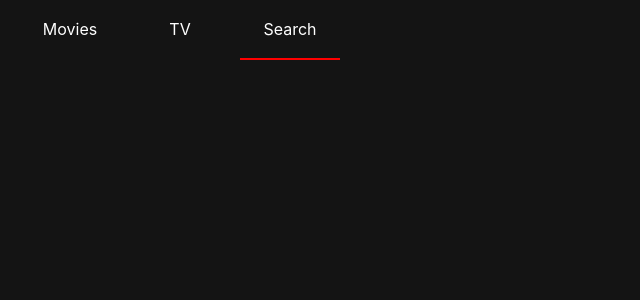
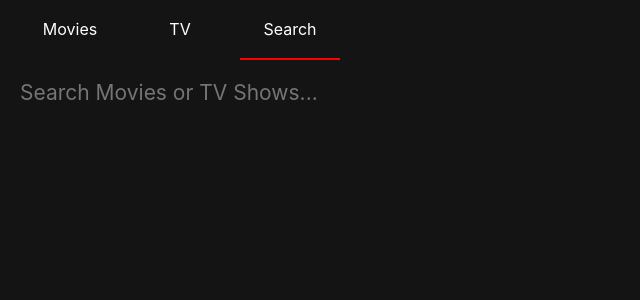
Before and after one commit to DoGukKim/DGFLIX, a React (Create React App) app: page /search in a window 1280 px wide. Shown: the top 300 px of the page, without its empty margins (0-640 px from the left). Built offline with nearby package versions, Linux system fonts and the light colour scheme.

Commit message:
UpdateSearchPresenter

```diff
--- a/src/Routes/Home/HomePresenter.js
+++ b/src/Routes/Home/HomePresenter.js
@@ -15,21 +15,21 @@ const HomePresenter = ({ nowPlaying, popular, upcoming, error, loading }) =>
       {nowPlaying && nowPlaying.length > 0 && (
         <Section title="Now Playing">
           {nowPlaying.map(movie => (
-            <span>{movie.title}</span>
+            <span key={movie.id}>{movie.title}</span>
           ))}
         </Section>
       )}
       {upcoming && upcoming.length > 0 && (
         <Section title="Upcoming">
           {upcoming.map(movie => (
-            <span>{movie.title}</span>
+            <span key={movie.id}>{movie.title}</span>
           ))}
         </Section>
       )}
       {popular && popular.length > 0 && (
         <Section title="Popular">
           {popular.map(movie => (
-            <span>{movie.title}</span>
+            <span key={movie.id}>{movie.title}</span>
           ))}
         </Section>
       )}
--- a/src/Routes/Search/SearchContainer.js
+++ b/src/Routes/Search/SearchContainer.js
@@ -11,11 +11,21 @@ export default class extends React.Component {
     error: null,
   };
 
-  handleSubmit = () => {
+  handleSubmit = event => {
+    event.preventDefault();
     const { searchTerm } = this.state;
     if (searchTerm !== "") {
       this.serachByTerm();
     }
+  };
+
+  updateTerm = event => {
+    const {
+      target: { value },
+    } = event;
+    this.setState({
+      searchTerm: value,
+    });
   };
 
   serachByTerm = async () => {
@@ -53,6 +63,7 @@ export default class extends React.Component {
         error={error}
         searchTerm={searchTerm}
         handleSubmit={this.handleSubmit}
+        updateTerm={this.updateTerm}
       />
     );
   }
--- a/src/Routes/Search/SearchPresenter.js
+++ b/src/Routes/Search/SearchPresenter.js
@@ -1,16 +1,64 @@
 import React from "react";
 import PropsTypes from "prop-types";
 import styled from "styled-components";
+import Loader from "../../Components/Loader";
+import { moviesApi } from "../../api";
+import Section from "../../Components/Section";
+
+const Container = styled.main`
+  color: #fff;
+`;
+
+const Form = styled.form`
+  margin: 20px 0;
+  padding: 0px 20px;
+`;
+
+const Input = styled.input`
+  width: 100%;
+  all: unset;
+  font-size: 21px;
+`;
 
 const SearchPresenter = ({
   movieResult,
   tvResult,
+  loading,
   error,
-  loading,
   searchTerm,
   handleSubmit,
-}) => {
-  return <div></div>;
+  updateTerm,
+}) => (
+  <Container>
+    <Form onSubmit={handleSubmit}>
+      <Input
+        placeholder="Search Movies or TV Shows..."
+        value={searchTerm}
+        onChange={updateTerm}
+      />
+    </Form>
+    {loading ? (
+      <Loader />
+    ) : (
+      <>
+        {movieResult && movieResult.length > 0 && (
+          <Section title="Movie Results">
+            {movieResult.map(movie => (
+              <span key={movie.id}>{movie.title}</span>
+            ))}
+          </Section>
+        )}
+        {tvResult && tvResult.length > 0 && (
+          <Section title="TV Shows Results">
+            {tvResult.map(show => (
+              <span key={show.id}>{show.name}</span>
+            ))}
+          </Section>
+        )}
+      </>
+    )}
+  </Container>
+);
 SearchPresenter.prototype = {
   movieResult: PropsTypes.array,
   tvResult: PropsTypes.array,
@@ -18,7 +66,6 @@ const SearchPresenter = ({
   error: PropsTypes.string,
   searchTerm: PropsTypes.string,
   handleSubmit: PropsTypes.func.isRequired,
+  updateTerm: PropsTypes.func.isRequired,
 };
-};
-
 export default SearchPresenter;
--- a/src/Routes/TV/TVPresenter.js
+++ b/src/Routes/TV/TVPresenter.js
@@ -16,21 +16,21 @@ const TVPresenter = ({ topRated, popular, airingToday, error, loading }) =>
       {topRated && topRated.length > 0 && (
         <Section title="Top Rated Shows">
           {topRated.map(show => (
-            <span>{show.name}</span>
+            <span key={show.id}>{show.name}</span>
           ))}
         </Section>
       )}
       {popular && popular.length > 0 && (
         <Section title="Popular Shows">
           {popular.map(show => (
-            <span>{show.name}</span>
+            <span key={show.id}>{show.name}</span>
           ))}
         </Section>
       )}
       {airingToday && airingToday.length > 0 && (
         <Section title="Airing Today">
           {airingToday.map(show => (
-            <span>{show.name}</span>
+            <span key={show.id}>{show.name}</span>
           ))}
         </Section>
       )}
```
Lines whose indentation alone changed are shown as unchanged.
